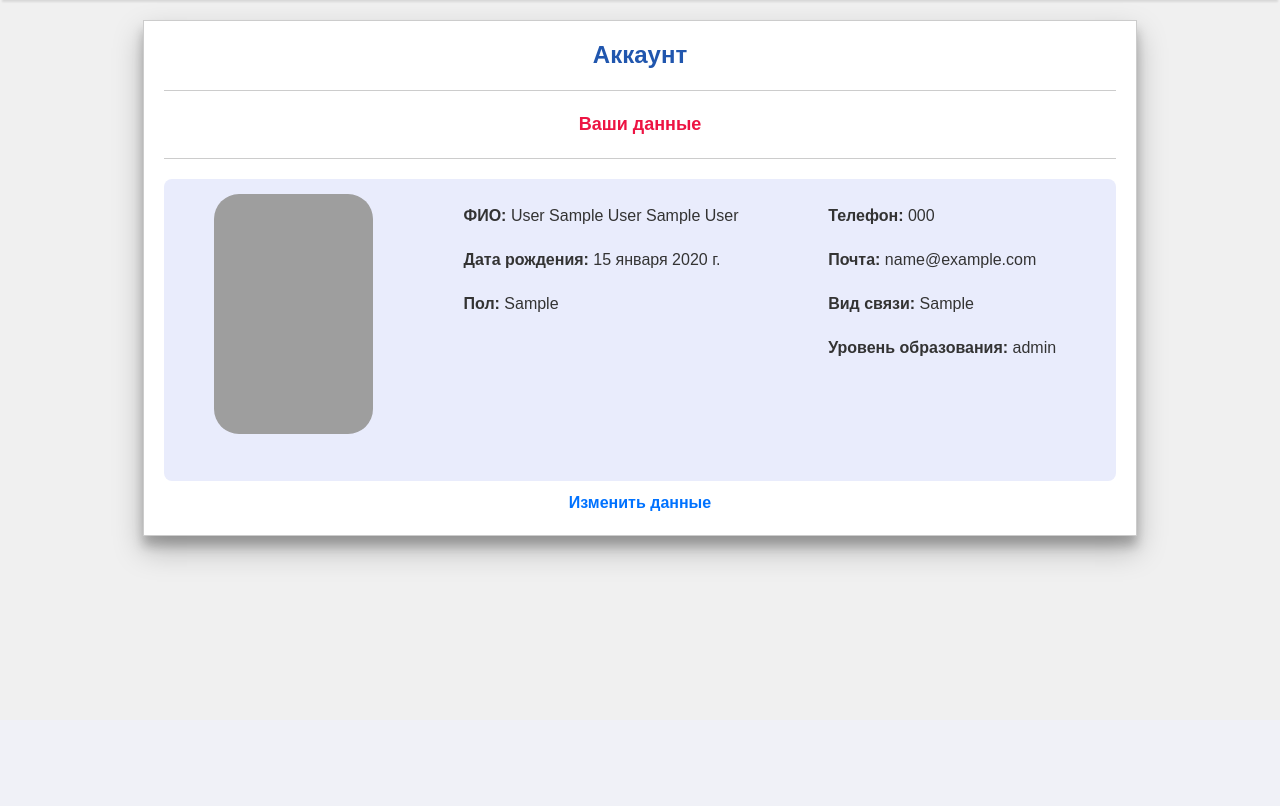
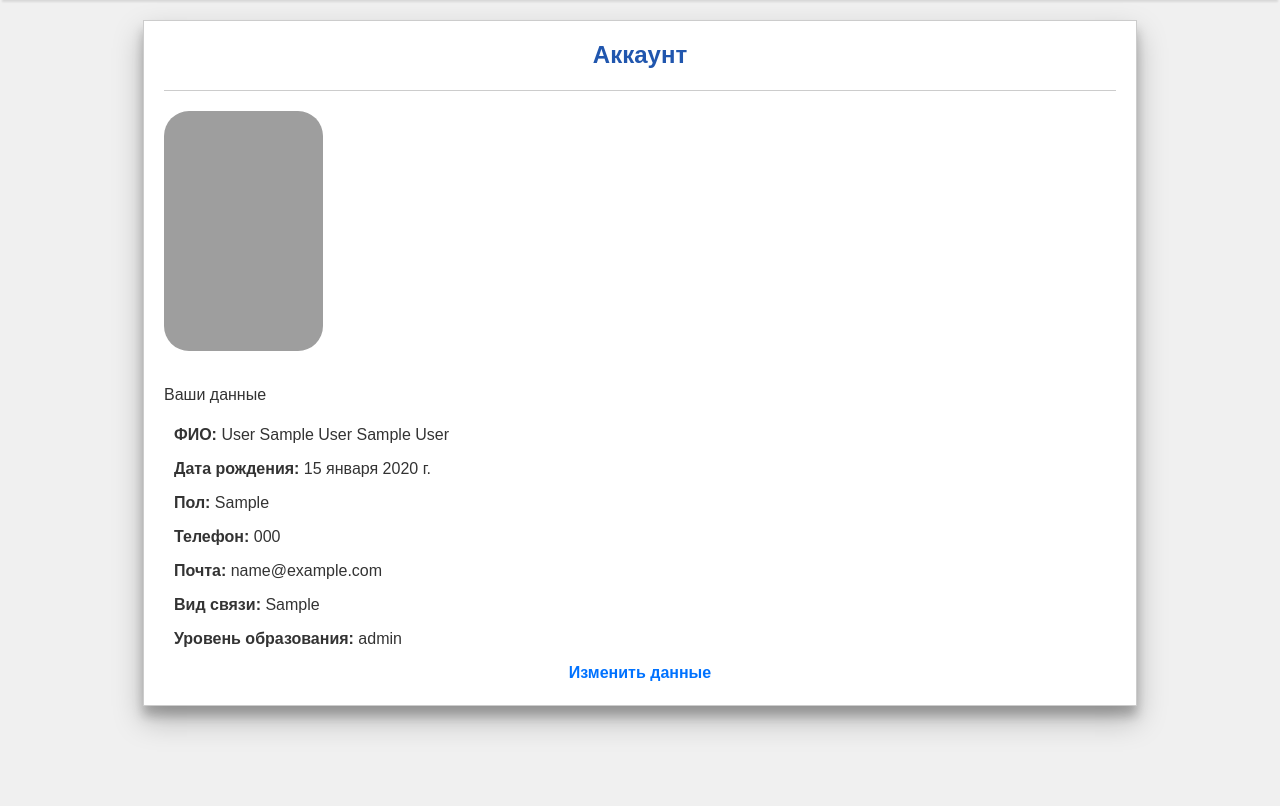
Before and after one commit to maria-kononova/demo, a Django app: template templates/account.html in a window 1280 px wide. Shown: the part 80-886 px from the top of the page. Before the commit the page ends 650 px from the top, so only its background shows below. Run offline with Django 5.2, Linux system fonts and the light colour scheme; the template is opened without the code that fills it: values that come from a table or form of the project are taken from there, others are empty; tables that the repository leaves empty hold one stand-in row (values such as "Sample post"); parts of the project's set-up code (start-up, migrations or seed data) failed here and were passed over; some libraries are stand-ins or nearby versions; grey boxes are pictures that could not be loaded.

Commit message:
fix show image on account

```diff
--- a/resume/api.py
+++ b/resume/api.py
@@ -270,6 +270,7 @@ class PhotoUploadView(APIView):
         serializer = PhotoSerializer(data=request.data)
         if serializer.is_valid():
             serializer.save()
+            #получения студента для сохранения id изображения
             student = Students.objects.filter(user=request.user).first()
             student.photo = ResumePhoto.objects.filter(id=serializer.data['id']).first()
             student.save()
--- a/resume/create_object.py
+++ b/resume/create_object.py
@@ -4,7 +4,7 @@ from resume.dictionary import GENDER_CHOICES, TYPES_OF_COMMUNICATION_CHOICES, ED
     POSSIBILITY_OF_TRANSFER_CHOICES, BUSINESS_TRIPS_CHOICES, DESIRED_TIME_CHOICES, CURRENCY_CHOICES, \
     SPECIALIZATION_CHOICES, BUSYNESS_CHOICES, WORK_TIME_CHOICES
 from resume.models import Students, Resume, EducationalInstitution, AboutJob, Specialization, Busyness, WorkTimetable, \
-    Courses, TestsAndExams
+    Courses, TestsAndExams, ResumePhoto
 
 
 def create_student(student_form, user, id):
@@ -18,6 +18,7 @@ def create_student(student_form, user, id):
                     gender=dict(GENDER_CHOICES).get(student_form.cleaned_data.get('gender')),
                     phone=student_form.cleaned_data.get('phone'),
                     email=student_form.cleaned_data.get('email'),
+                    #photo=ResumePhoto.objects.get(id=1),
                     types_of_communication=dict(TYPES_OF_COMMUNICATION_CHOICES).get(
                         student_form.cleaned_data.get('types_of_communication')),
                     education_level=dict(EDUCATION_LEVEL_CHOICES).get(
--- a/templates/account.html
+++ b/templates/account.html
@@ -45,16 +45,12 @@
                     </form>
                 {% else %}
                     <div id="form-container" class="account-info">
-                        {% comment %}<div class="container-photo">
-                            <img class="container-photo" src="{% url 'get_image' image_name=photo %}"/>
-                        </div>{% endcomment %}
-                        <p class="user-role">Ваши данные</p>
-                        <hr>
-                        <div class="user-info">
-                            <div>
+                        {% if photo != "" %}
+                            <div class="container-photo">
                                 <img class="container-photo" src="{% url 'get_image' image_name=photo %}"/>
                             </div>
-                            <div class="column-info">
+                        {% endif %}
+                        <p>Ваши данные</p>
                         <div class="info-item">
                             <strong>ФИО:</strong> {{ s.surname }} {{ s.name }} {{ s.middle_name }}
                         </div>
@@ -64,8 +60,6 @@
                         <div class="info-item">
                             <strong>Пол:</strong> {{ s.gender }}
                         </div>
-                            </div>
-                            <div class="column-info">
                         <div class="info-item">
                             <strong>Телефон:</strong> {{ s.phone }}
                         </div>
@@ -78,8 +72,6 @@
                         <div class="info-item">
                             <strong>Уровень образования:</strong> {{ s.education_level }}
                         </div>
-                            </div>
-                        </div>
                         <div class="link-center">
                             <a class="link" href="{% url 'account_edit' %}">Изменить данные</a>
                         </div>
```
Also changed, not shown: resume/views.py (+11 -6 lines). Lines whose indentation alone changed are shown as unchanged.
